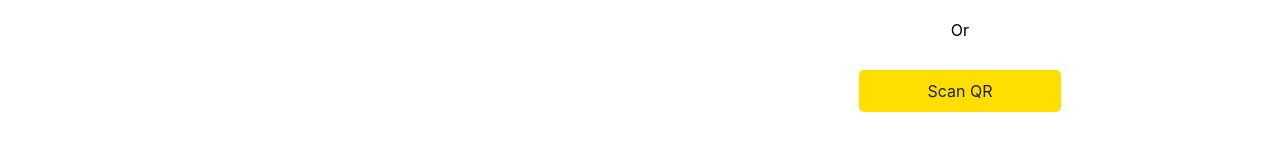
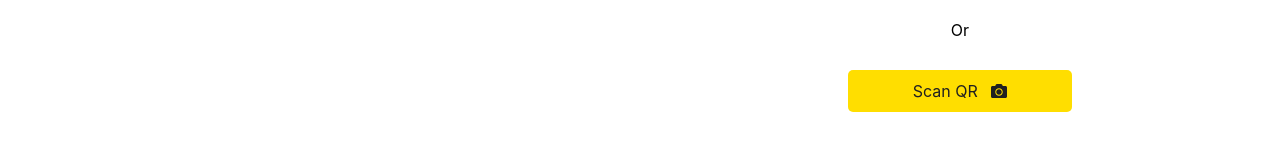
Before and after one commit to code-squads/medblock, a React (Create React App) app: page /login in a window 1280 px wide. Shown: the part 270-432 px from the top of the page. Built offline with nearby package versions, Linux system fonts and the light colour scheme.

Commit message:
Added cam icon
Signed-off-by: Omkar Phansopkar <omkarphansopkar@gmail.com>

```diff
--- a/src/pages/Login.js
+++ b/src/pages/Login.js
@@ -2,7 +2,7 @@ import React, { useState } from "react";
 import { useParams } from "react-router-dom";
 import { TextField } from "@mui/material";
 import { FontAwesomeIcon } from "@fortawesome/react-fontawesome";
-import { faSpinner } from "@fortawesome/free-solid-svg-icons";
+import { faSpinner, faCamera } from "@fortawesome/free-solid-svg-icons";
 import QrReader from "react-qr-reader";
 
 import basicInfo from "../assets/illustrations/basicInfo2.png";
@@ -51,7 +51,7 @@ const PatientLogin2 = () => {
     <Container>
       <SubContainer1>
         <AppNameContainer>
-          <img src={basicInfo} alt="Mediblock" />
+          <img src={basicInfo} alt="Medblock" />
           <Heading>Decentralized platform</Heading>
           <SubHeading>to store your medical history</SubHeading>
         </AppNameContainer>
@@ -105,12 +105,26 @@ const PatientLogin2 = () => {
         {!openWebcamMobile && <OrDiv>Or</OrDiv>}
         <ButtonContainer>
           <ScanOrButton onClick={() => setOpenWebcam(!openWebcam)}>
-            {openWebcam ? "Close Camera" : "Scan QR"}
+            {
+              openWebcam ?
+              "Close Camera" :
+              <>
+                Scan QR &nbsp;&nbsp;
+                <FontAwesomeIcon icon={faCamera} />
+              </>
+            }
           </ScanOrButton>
           <ScanOrButtonMobile
             onClick={() => setOpenWebcamMobile(!openWebcamMobile)}
           >
-            {openWebcamMobile ? "Close Camera" : "Scan QR"}
+            {
+              openWebcamMobile ?
+              "Close Camera" :
+              <>
+                Scan QR &nbsp;&nbsp;
+                <FontAwesomeIcon icon={faCamera} />
+              </>
+            }
           </ScanOrButtonMobile>
         </ButtonContainer>
         <CoreButton
--- a/src/pages/Login.styled.js
+++ b/src/pages/Login.styled.js
@@ -95,7 +95,7 @@ export const ScanOrButton = styled(CoreButton)`
   color: #202020;
   background-color: #ffde00;
   font-size: 16px;
-  width: 45%;
+  width: 50%;
   @media (max-width: 1000px) {
     /* width: 100%; */
     display: none;
```
